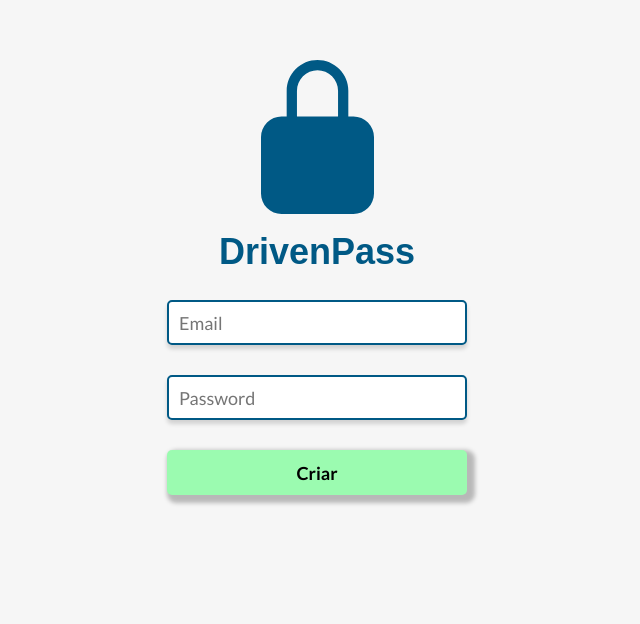
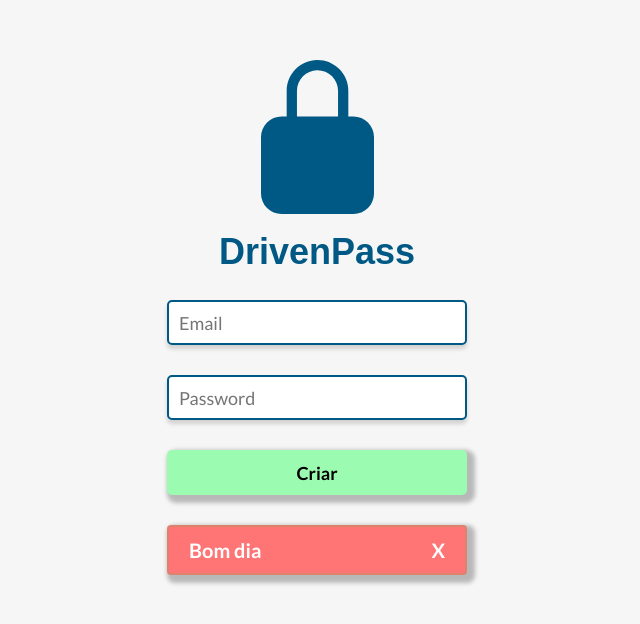
Before and after one commit to lucasmartinso/driven-pass, a React (Create React App) app: page / in a window 1280 px wide. Shown: the top 624 px of the page, without its empty margins (323-963 px from the left). Built offline with nearby package versions, Linux system fonts and the light colour scheme.

Commit message:
feat: create error message layout

```diff
--- a/src/components/Sign.js
+++ b/src/components/Sign.js
@@ -7,6 +7,8 @@ export default function Padlock() {
     const [ email, setEmail ] = useState();
     const [ password, setPassword ] = useState();
     const [ clicked, setClicked ] = useState(false);
+    const [ error, setError ] = useState(true);
+    const [ errorMessage, setErrorMessage ] = useState("Bom dia");
 
     return(
         <Container>
@@ -44,6 +46,15 @@ export default function Padlock() {
                             ) : ("Criar")}
                         </button>
                     </Input>
+
+                    {error ? (
+                    <Error>
+                        <button>
+                            <span>{errorMessage}</span>
+                            <span id="x" onClick={() => setError(false)}>X</span>
+                        </button>
+                    </Error>
+                    ) : ""}
                 </Inputs>
             </form>
         </Container>
@@ -134,3 +145,37 @@ const Input = styled.div`
         }
     }
 `
+const Error = styled.div`
+  width: 100%;
+  height: 50px;
+  display: flex;
+  justify-content: center;
+
+  button {
+    width: 300px;
+    height: 100%;
+    display: flex;
+    align-items: center;
+    justify-content: space-between;
+    padding: 0px 20px 0px 20px;
+    background-color: #FF7474;
+    color: rgba(255,255,255,1);
+    font-size: 20px;
+    font-weight: bold;
+    border: 2px solid rgba(120, 177, 89, 0.25);
+    box-shadow: 4px 4px 4px 4px rgba(0, 0, 0, 0.25);
+    border-radius: 4px;
+    transition: 0.2s all;
+
+   span#x {
+    &:hover {
+      cursor: pointer;
+    }
+
+    &:active {
+      transform: scale(0.98);
+      box-shadow: 3px 2px 22px 1px rgba(0, 0, 0, 0.24);
+    }
+   }
+  }
+`
```
